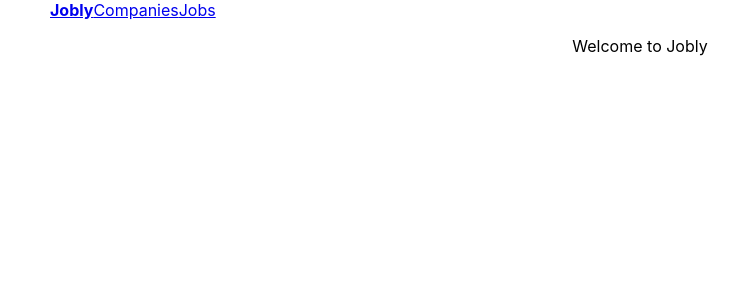
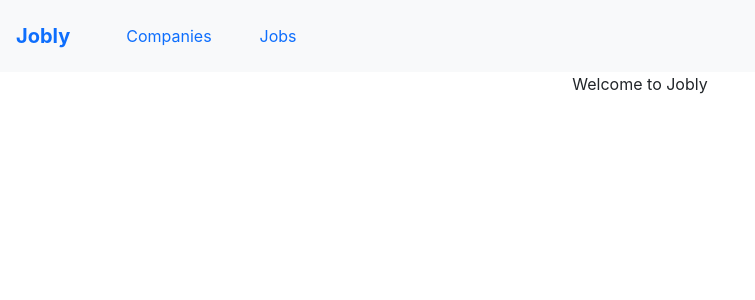
Before and after one commit to rrustyn/react-jobly, a React (Create React App) app: page / in a window 1280 px wide. Shown: the top 300 px of the page, without its empty margins (0-755 px from the left). Built offline with nearby package versions, Linux system fonts and the light colour scheme; no server answers.

Commit message:
add styling to app

```diff
--- a/public/index.html
+++ b/public/index.html
@@ -1,20 +1,22 @@
 <!DOCTYPE html>
 <html lang="en">
+
 <head>
   <meta charset="utf-8" />
   <link rel="icon" href="%PUBLIC_URL%/favicon.ico" />
   <meta name="viewport" content="width=device-width, initial-scale=1" />
   <meta name="theme-color" content="#000000" />
-    <meta
-      name="description"
-      content="Web site created using create-react-app"
-    />
+  <meta name="description" content="Web site created using create-react-app" />
   <link rel="apple-touch-icon" href="%PUBLIC_URL%/logo192.png" />
   <!--
       manifest.json provides metadata used when your web app is installed on a
       user's mobile device or desktop. See https://developers.google.com/web/fundamentals/web-app-manifest/
     -->
   <link rel="manifest" href="%PUBLIC_URL%/manifest.json" />
+
+  <!-- CSS only -->
+  <link href="https://cdn.jsdelivr.net/npm/bootstrap@5.2.1/dist/css/bootstrap.min.css" rel="stylesheet"
+    integrity="sha384-iYQeCzEYFbKjA/T2uDLTpkwGzCiq6soy8tYaI1GyVh/UjpbCx/TYkiZhlZB6+fzT" crossorigin="anonymous">
   <!--
       Notice the use of %PUBLIC_URL% in the tags above.
       It will be replaced with the URL of the `public` folder during the build.
@@ -26,6 +28,7 @@
     -->
   <title>React App</title>
 </head>
+
 <body>
   <noscript>You need to enable JavaScript to run this app.</noscript>
   <div id="root"></div>
@@ -39,5 +42,12 @@
       To begin the development, run `npm start` or `yarn start`.
       To create a production bundle, use `npm run build` or `yarn build`.
     -->
+  <script src="https://cdn.jsdelivr.net/npm/@popperjs/core@2.11.6/dist/umd/popper.min.js"
+    integrity="sha384-oBqDVmMz9ATKxIep9tiCxS/Z9fNfEXiDAYTujMAeBAsjFuCZSmKbSSUnQlmh/jp3"
+    crossorigin="anonymous"></script>
+  <script src="https://cdn.jsdelivr.net/npm/bootstrap@5.2.1/dist/js/bootstrap.min.js"
+    integrity="sha384-7VPbUDkoPSGFnVtYi0QogXtr74QeVeeIs99Qfg5YCF+TidwNdjvaKZX19NZ/e6oz"
+    crossorigin="anonymous"></script>
 </body>
+
 </html>
--- a/src/CompanyApp.js
+++ b/src/CompanyApp.js
@@ -1,6 +1,7 @@
 import { useState, useEffect } from 'react';
 import JoblyApi from './api';
 import CompaniesList from './CompaniesList';
+import Loader from './Loader';
 
 /**  CompanyApp component
  *
@@ -50,8 +51,7 @@ function CompanyApp() {
 
   }
 
-  if (companies.isLoading) return <p>loading...</p>;
-
+  if (companies.isLoading) return <Loader />
   return (
     <CompaniesList
       companies={companies.companiesList}
--- a/src/CompanyCard.js
+++ b/src/CompanyCard.js
@@ -13,10 +13,13 @@ function CompanyCard({ company }) {
 
   return (
     <Link to={`/companies/${handle}`}>
-      <div className="CompanyCard">
+      <div className="card w-75">
+        <img className="card-img-top w-50" src={logoUrl} alt={`${name} logo`} />
         {/* empty logo or default*/}
-        <h3>Company: {name}</h3> <img src={logoUrl} alt={`${name} logo`} />
-        <p>{description}</p>
+        <div className="card-body">
+          <h3 className="card-title">Company: {name}</h3>
+          <p className="card-text">{description}</p>
+        </div>
       </div>
     </Link>
   );
--- a/src/JobsApp.js
+++ b/src/JobsApp.js
@@ -1,6 +1,7 @@
 import { useState, useEffect } from 'react';
 import JoblyApi from './api';
 import JobsList from './JobsList';
+import Loader from './Loader';
 
 /**  JobApp component
  *
@@ -36,7 +37,7 @@ function JobsApp() {
   }, []);
 
 
-  if (jobs.isLoading) return <h2>Loading ...</h2>;
+  if (jobs.isLoading) return <Loader />;
 
   /** Search function, calls on searchJobs from JoblyApi to find jobs by title
    * from API
--- /dev/null
+++ b/src/Loader.js
@@ -0,0 +1,9 @@
+function Loader() {
+  return (
+    <div class="spinner-border" role="status">
+      <span class="visually-hidden">Loading...</span>
+    </div>
+  );
+}
+
+export default Loader;
--- a/src/Nav.css
+++ b/src/Nav.css
@@ -1,9 +1,3 @@
 a.active {
     font-weight: bold;
 }
-
-.Nav {
-    display: flex;
-    margin: 0 10px;
-    align-items: center;
-}
--- a/src/Nav.js
+++ b/src/Nav.js
@@ -10,11 +10,22 @@ import './Nav.css';
 
 function Nav() {
   return (
-    <ul className="Nav">
-      <NavLink to="/">Jobly</NavLink>
-      <NavLink to="/companies">Companies</NavLink>
-      <NavLink to="/jobs">Jobs</NavLink>
-    </ul>
+    <nav className="navbar bg-light">
+      <ul className="nav d-flex">
+
+        <li className="nav-item navbar-brand">
+          <NavLink className="nav-link " to="/">Jobly</NavLink>
+        </li>
+
+        <li className="nav-item d-inline-flex p-2">
+          <NavLink className="nav-link" to="/companies">Companies</NavLink>
+        </li>
+
+        <li className="nav-item d-inline-flex p-2">
+          <NavLink className="nav-link" to="/jobs">Jobs</NavLink>
+        </li>
+      </ul>
+    </nav>
   );
 }
 
--- a/src/SearchForm.js
+++ b/src/SearchForm.js
@@ -30,15 +30,20 @@ function SearchForm({ search }) {
   }
 
   return (
-    <form onSubmit={handleSubmit}>
+    <form className="row g-3 d-flex justify-content-center mt-1 mb-1" onSubmit={handleSubmit}>
+      <div className="form-group col-6">
         <input
+          className='form-control input-sm '
           type="text"
           name="search"
           placeholder='Enter search term ..'
           value={formData}
           onChange={handleChange}
         />
-      <button>Submit</button>
+      </div>
+      <div className="col-auto">
+        <button className='btn btn-primary'>Submit</button>
+      </div>
     </form>
   );
 }
```
Lines whose indentation alone changed are shown as unchanged.
